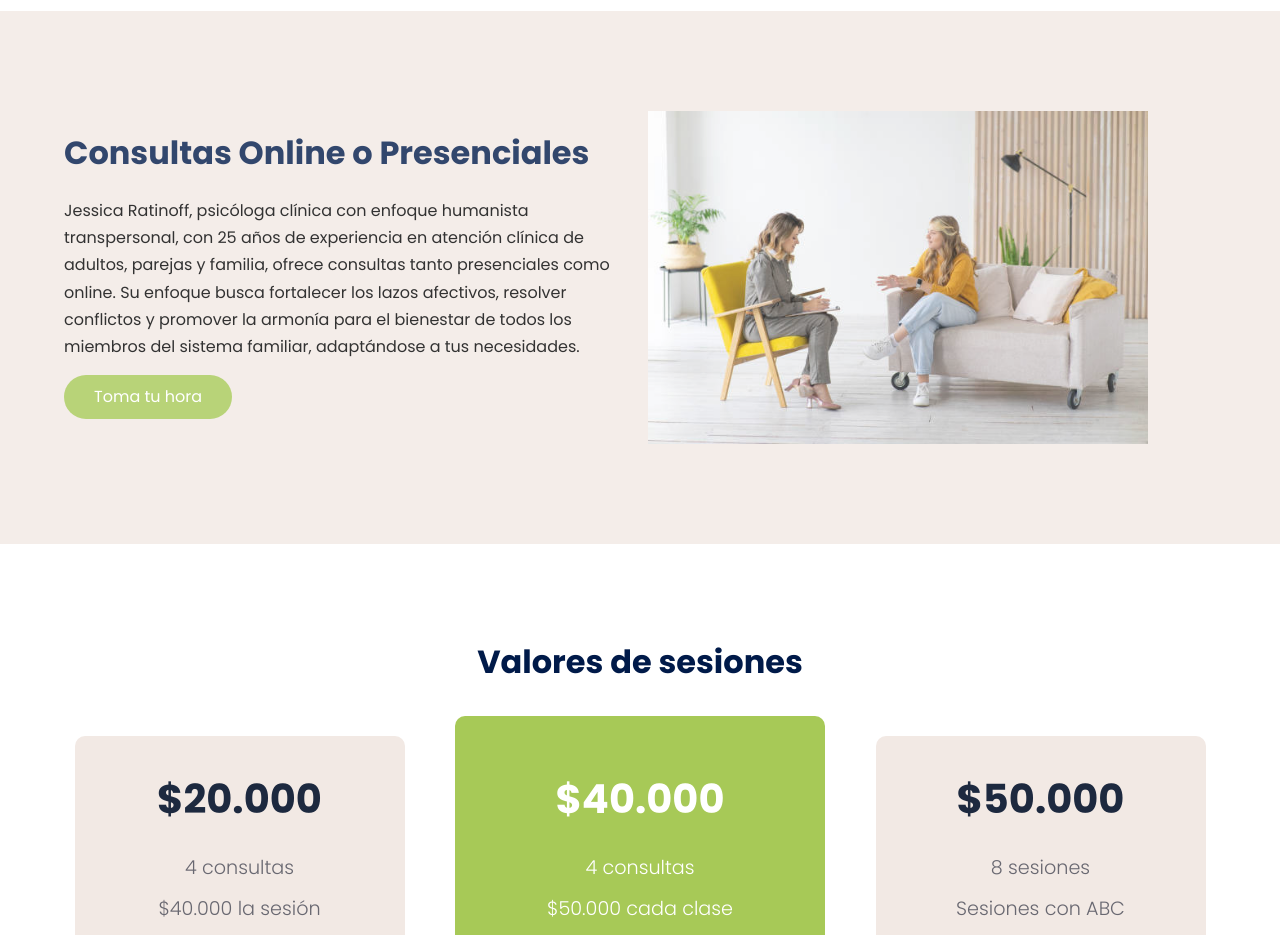
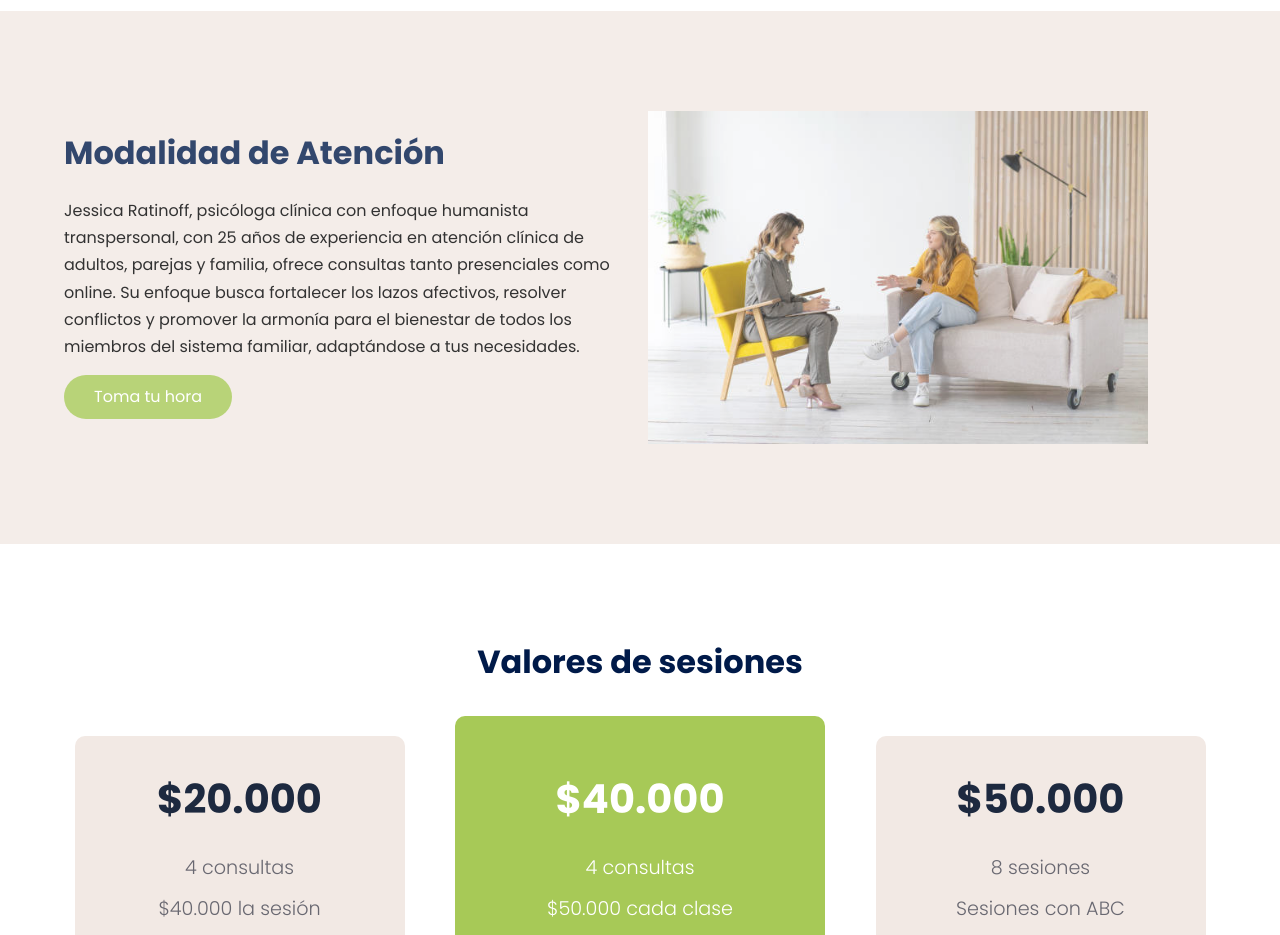
Before and after one commit to nautilusdata/jessica, a plain HTML site: page index.html in a window 1280 px wide. Shown: the part 1840-2775 px from the top of the page. Drawn offline with Linux system fonts and the light colour scheme; a script that the page names is missing.

Commit message:
modalidad

```diff
--- a/index.html
+++ b/index.html
@@ -129,7 +129,7 @@
     <section class="knowledge">
       <div class="knowledge__container container">
         <div class="knowledge__texts">
-          <h2 class="subtitle">Consultas Online o Presenciales</h2>
+          <h2 class="subtitle">Modalidad de Atención</h2>
           <p class="knowledge__paragraph">Jessica Ratinoff, psicóloga clínica con enfoque humanista transpersonal, con 25 años de experiencia en atención clínica de adultos, parejas y familia, ofrece consultas tanto presenciales como online. Su enfoque busca fortalecer los lazos afectivos, resolver conflictos y promover la armonía para el bienestar de todos los miembros del sistema familiar, adaptándose a tus necesidades.</p>
           <a href="#" class="cta">Toma tu hora</a>
         </div>
```
